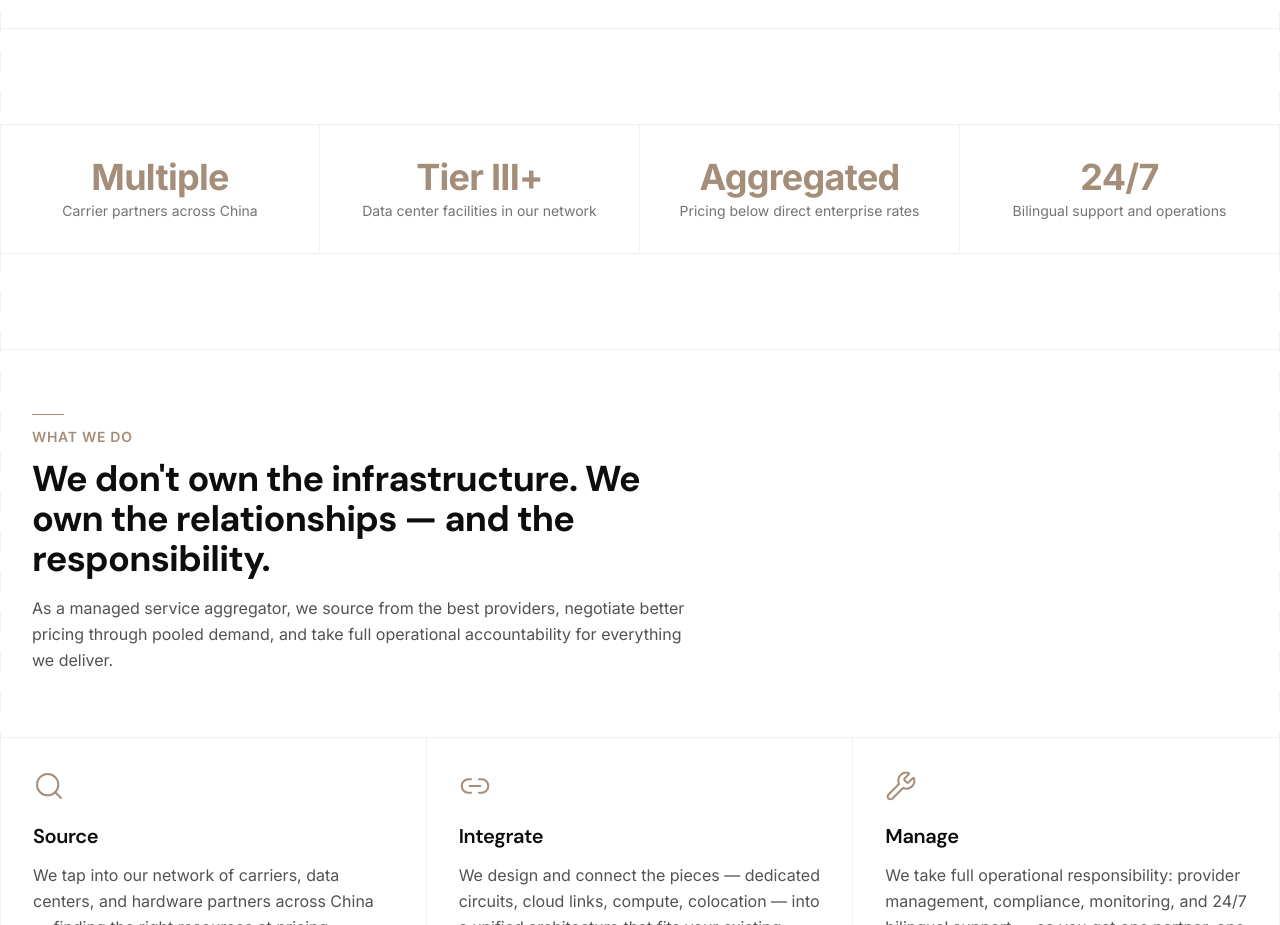
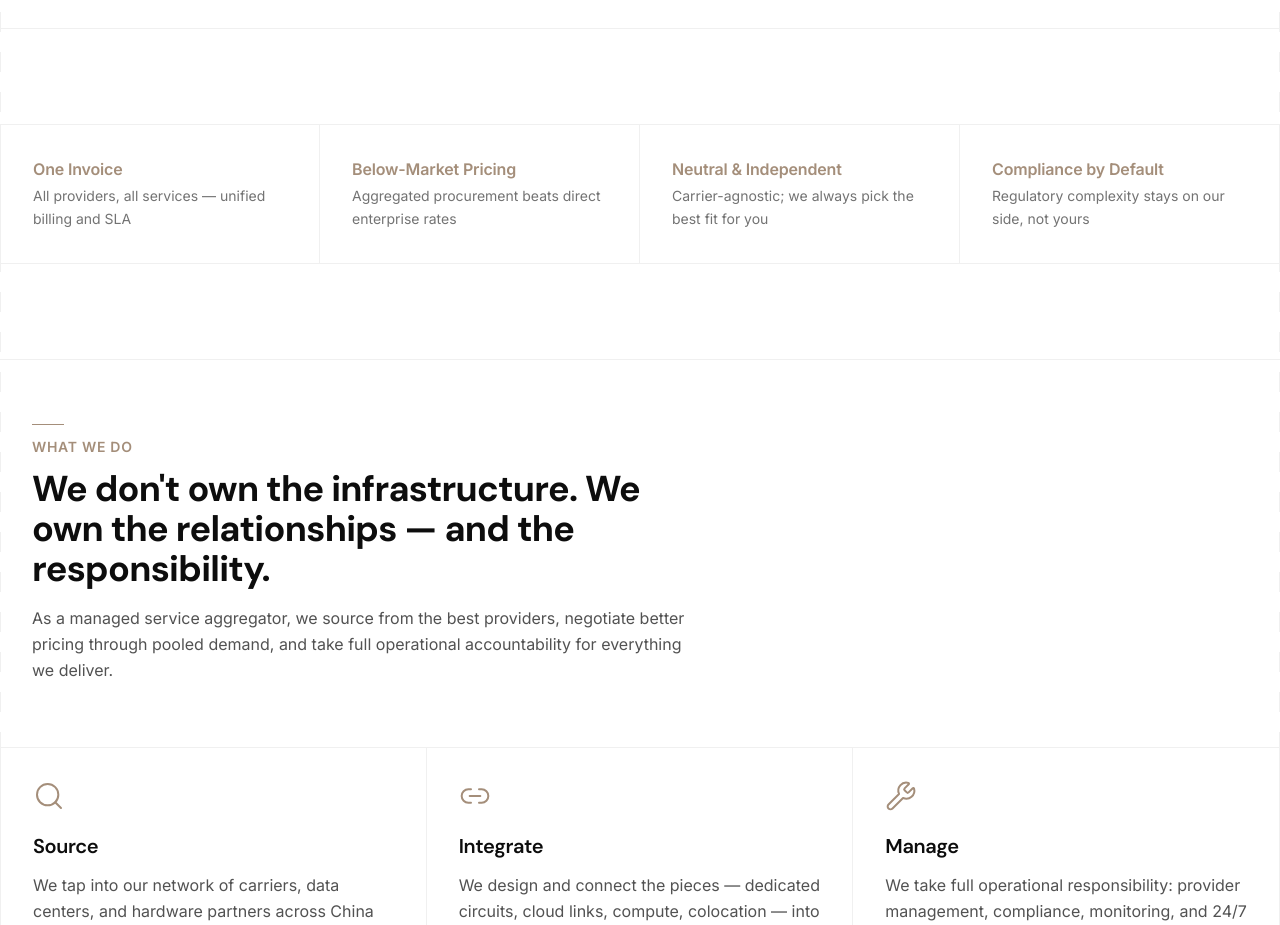
Before and after one commit to emoqbao/cninfrahub, a Next.js app: page / in a window 1280 px wide. Shown: the part 780-1705 px from the top of the page. Built offline with nearby package versions, Linux system fonts and the light colour scheme.

Commit message:
refactor: replace TrustStats pseudo-numbers with value proposition cards

```diff
--- a/src/components/home/TrustStats.tsx
+++ b/src/components/home/TrustStats.tsx
@@ -1,17 +1,17 @@
 export const trustStats = [
-  { value: "Multiple", label: "Carrier partners across China" },
-  { value: "Tier III+", label: "Data center facilities in our network" },
-  { value: "Aggregated", label: "Pricing below direct enterprise rates" },
-  { value: "24/7", label: "Bilingual support and operations" },
+  { title: "One Invoice", desc: "All providers, all services — unified billing and SLA" },
+  { title: "Below-Market Pricing", desc: "Aggregated procurement beats direct enterprise rates" },
+  { title: "Neutral & Independent", desc: "Carrier-agnostic; we always pick the best fit for you" },
+  { title: "Compliance by Default", desc: "Regulatory complexity stays on our side, not yours" },
 ];
 
-export function TrustStatItem({ stat }: { stat: typeof trustStats[number] }) {
+export function TrustStatItem({ stat }: { stat: (typeof trustStats)[number] }) {
   return (
-    <div className="flex flex-col items-center justify-center p-8">
-      <p className="text-3xl font-bold tracking-[-0.02em] text-brand lg:text-4xl">
-        {stat.value}
+    <div className="flex flex-col items-start justify-center p-8">
+      <p className="text-base font-semibold tracking-[-0.01em] text-brand">
+        {stat.title}
       </p>
-      <p className="mt-1 text-sm text-muted">{stat.label}</p>
+      <p className="mt-1 text-sm text-muted leading-relaxed">{stat.desc}</p>
     </div>
   );
 }
```
Also changed, not shown: src/lib/i18n/context.tsx (line endings or trailing spaces).
